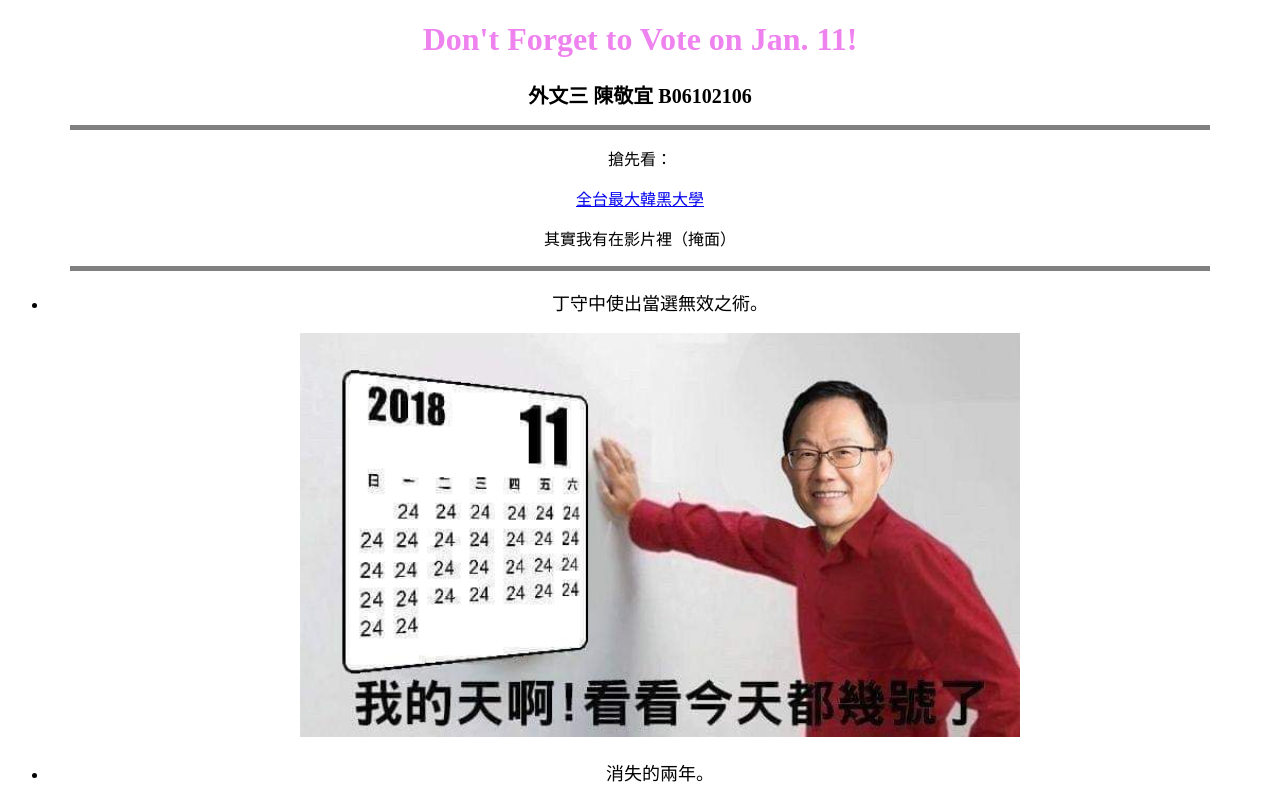
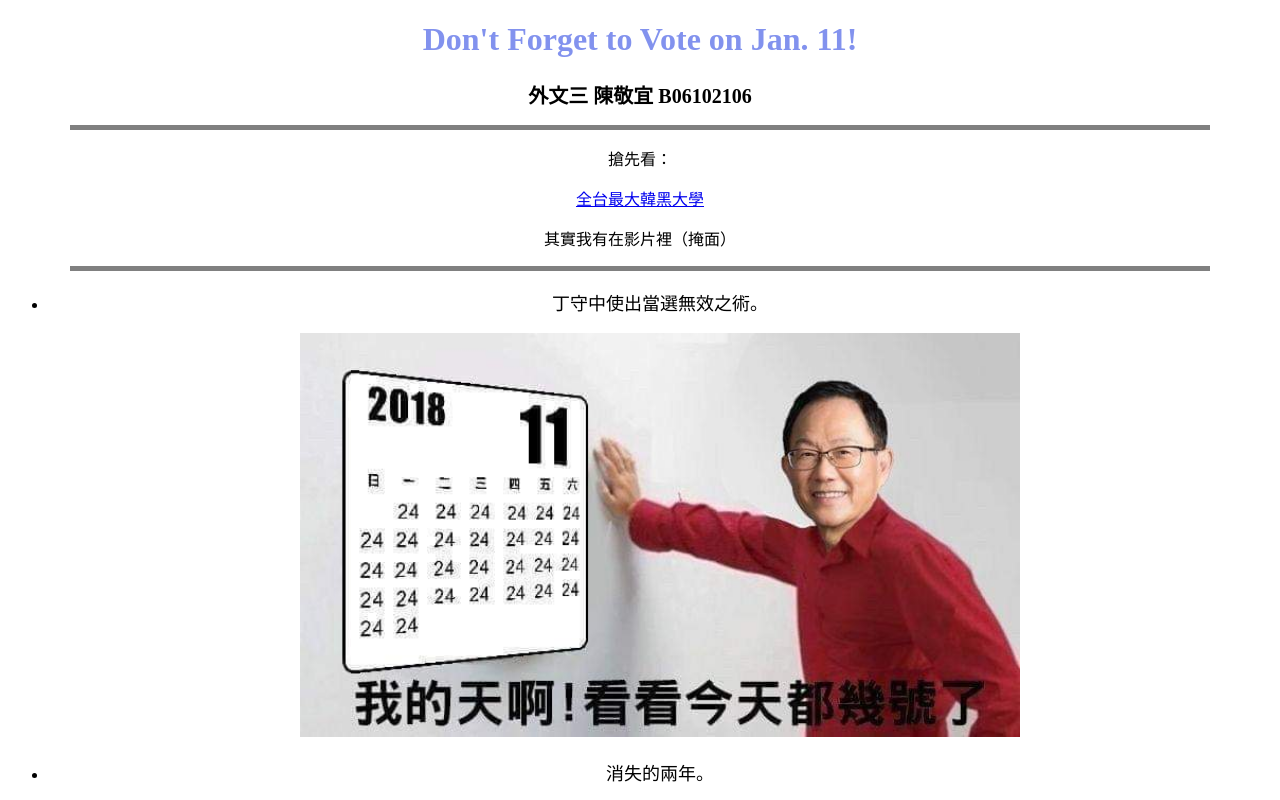
Before and after one commit to eileen71/R_htmlcss, a plain HTML site: page index.html in a window 1280 px wide. Shown: the top 800 px of the page. Drawn offline with Linux system fonts and the light colour scheme.

Commit message:
Update index.html

```diff
--- a/index.html
+++ b/index.html
@@ -4,7 +4,8 @@
         <title>Happy Place</title>
         <style>
             h1{
-            color:violet;
+            color:rgb(130, 146, 238);
+            text-align:center;
             }
             #香港 {
                     font-size: 36px;
```
